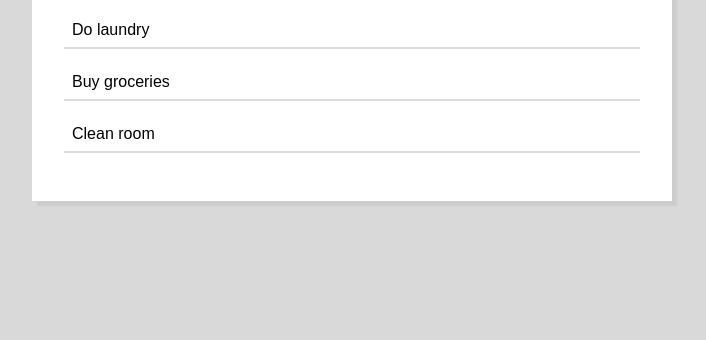
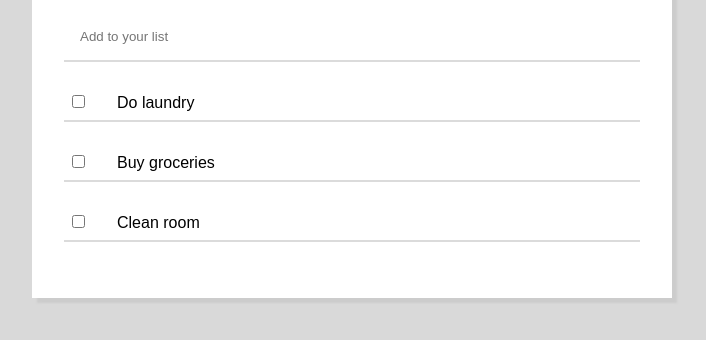
Before and after one commit to EddxSotz/To-Do-list, a website built with webpack: page src/index.html in a window 1280 px wide. Shown: the part 234-574 px from the top of the page, without its empty margins (288-994 px from the left). Built offline with nearby package versions, Linux system fonts and the light colour scheme.

Commit message:
code list structure

```diff
--- a/src/index.html
+++ b/src/index.html
@@ -9,6 +9,7 @@
 <body>
   <div>
     <h1>Today's To Do</h1>
+    <input type="text" placeholder="Add to your list" id="AddToList">
     <ul id="task-list"></ul>
   </div>
 </body>
--- a/src/index.js
+++ b/src/index.js
@@ -18,7 +18,16 @@
         // Create a new list item for each task
         tasks.forEach(task => {
           const listItemElement = document.createElement("li");
-          listItemElement.textContent = task.description;
+          const checkboxElement =document.createElement("input");
+          const listItemText = document.createElement("span");
+          checkboxElement.setAttribute('type', 'checkbox');
+          checkboxElement.setAttribute('style', 'margin-right: 1rem');
+
+          listItemText.textContent = task.description;
+
+          listItemElement.appendChild(checkboxElement);
+          listItemElement.appendChild(listItemText);
+
           if (task.completed) {
             listItemElement.classList.add("completed");
           }
--- a/src/style.css
+++ b/src/style.css
@@ -18,6 +18,14 @@ div {
   margin-top: 10%;
 }
 
+#AddToList {
+  width: 100%;
+  border: none;
+  border-bottom: 2px solid #dbdbdb;
+  padding: 1rem;
+  margin-bottom: 1.5rem;
+}
+
 h1 {
   border-bottom: 2px solid #dbdbdb;
   margin-bottom: 1rem;
@@ -30,6 +38,10 @@ ul {
 
 li {
   border-bottom: 2px solid #dbdbdb;
-  margin-bottom: 1rem;
+  margin-bottom: 1.5rem;
   padding: 0.5rem;
 }
+
+span {
+  margin-left: 1rem;
+}
```
